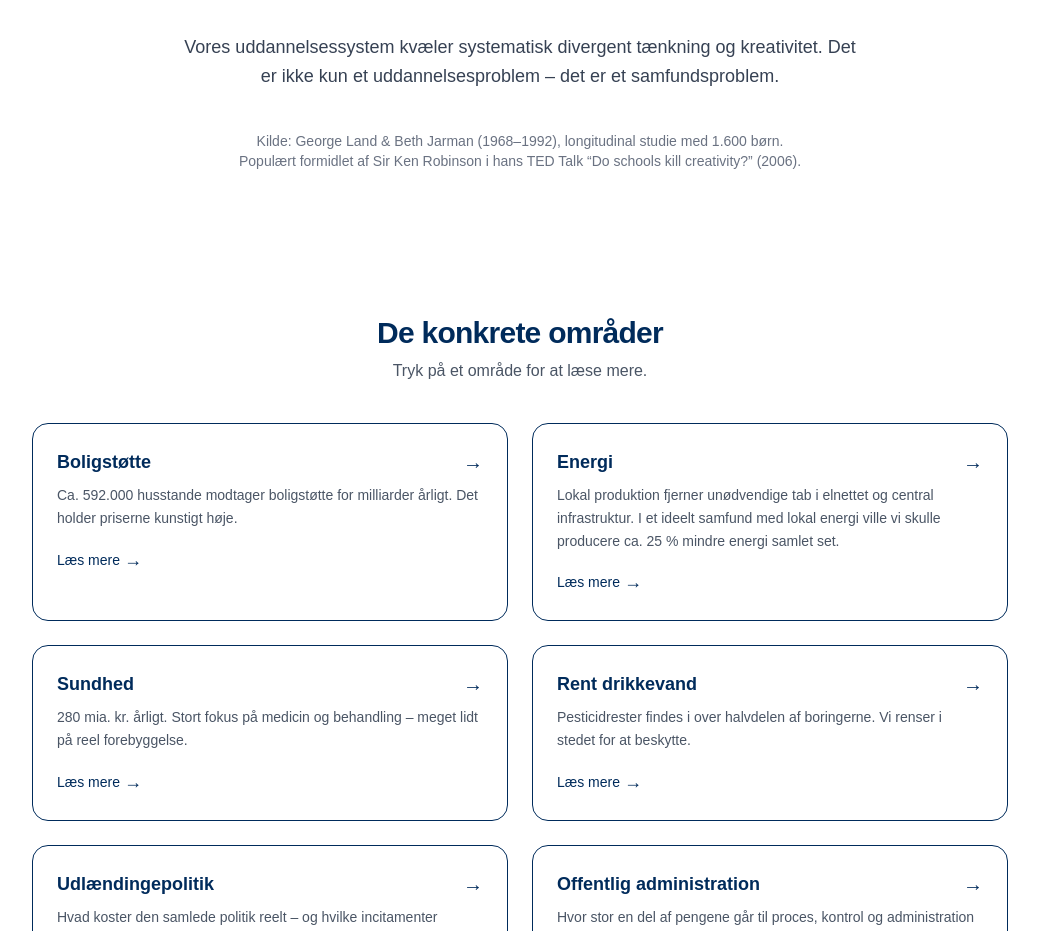
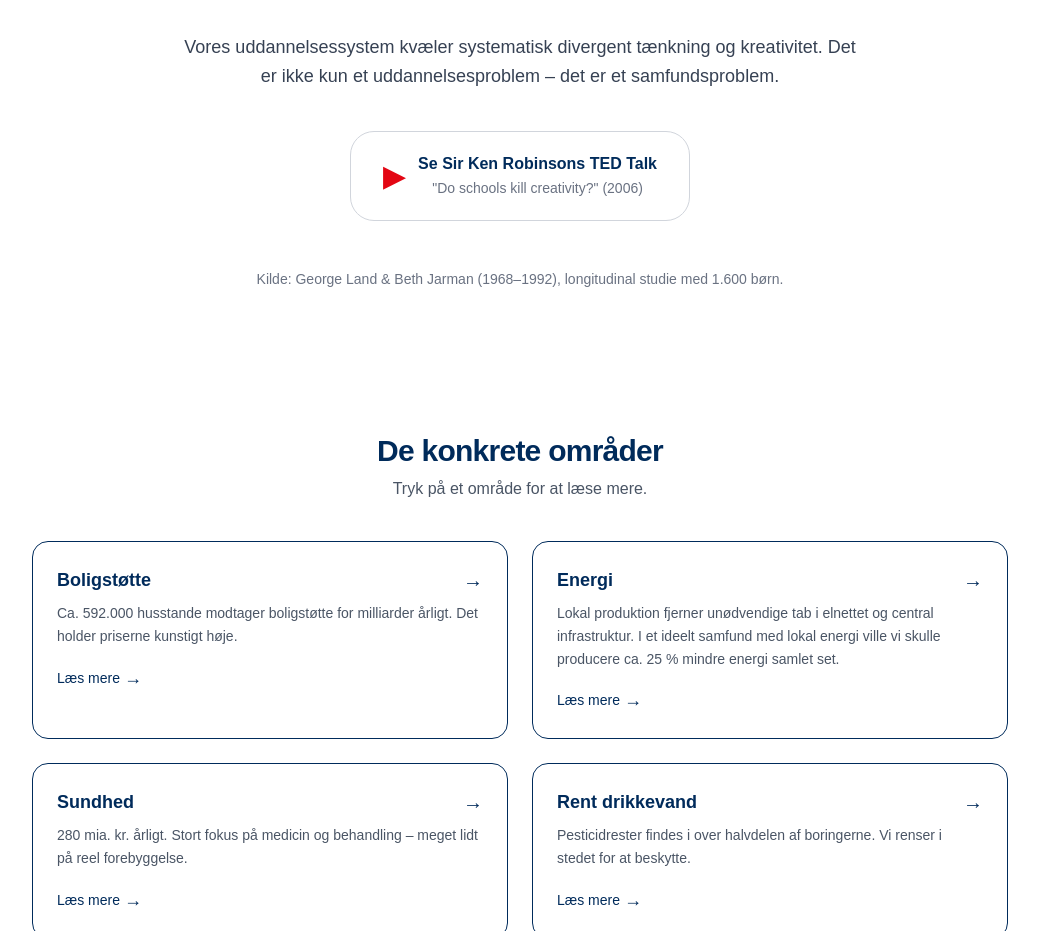
Before and after one commit to synlighed-nu/synlighed-nu-clean, a Next.js app: page / in a window 1280 px wide. Shown: the part 2542-3473 px from the top of the page, without its empty margins (120-1159 px from the left). Built offline with nearby package versions, Linux system fonts and the light colour scheme.

Commit message:
Update page.tsx

```diff
--- a/app/page.tsx
+++ b/app/page.tsx
@@ -56,9 +56,21 @@ export default function SynlighedNu() {
             Det er ikke kun et uddannelsesproblem – det er et samfundsproblem.
           </p>
 
-          <p className="text-sm text-gray-500 mt-10">
-            Kilde: George Land &amp; Beth Jarman (1968–1992), longitudinal studie med 1.600 børn.<br />
-            Populært formidlet af Sir Ken Robinson i hans TED Talk “Do schools kill creativity?” (2006).
+          {/* Direkte TED-link */}
+          <div className="mt-10 inline-flex items-center gap-3 bg-white border border-gray-300 hover:border-[#E30613] px-8 py-5 rounded-3xl transition-all group">
+            <span className="text-[#E30613] text-3xl">▶</span>
+            <a
+              href="https://www.ted.com/talks/sir_ken_robinson_do_schools_kill_creativity"
+              target="_blank"
+              className="font-semibold text-[#002B5B] group-hover:text-[#E30613]"
+            >
+              Se Sir Ken Robinsons TED Talk<br />
+              <span className="text-sm font-normal text-gray-500">"Do schools kill creativity?" (2006)</span>
+            </a>
+          </div>
+
+          <p className="text-sm text-gray-500 mt-12">
+            Kilde: George Land &amp; Beth Jarman (1968–1992), longitudinal studie med 1.600 børn.
           </p>
         </div>
       </section>
```
